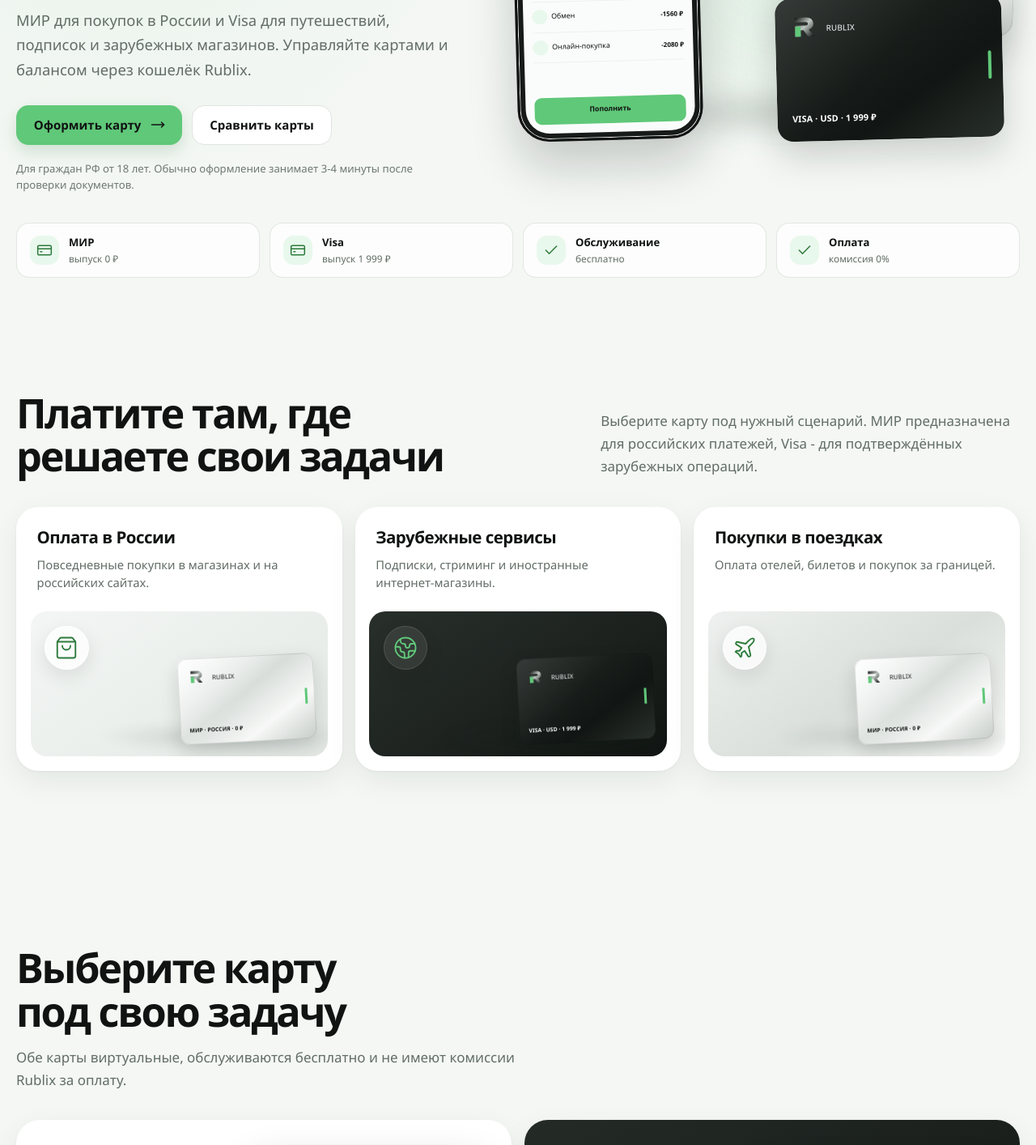
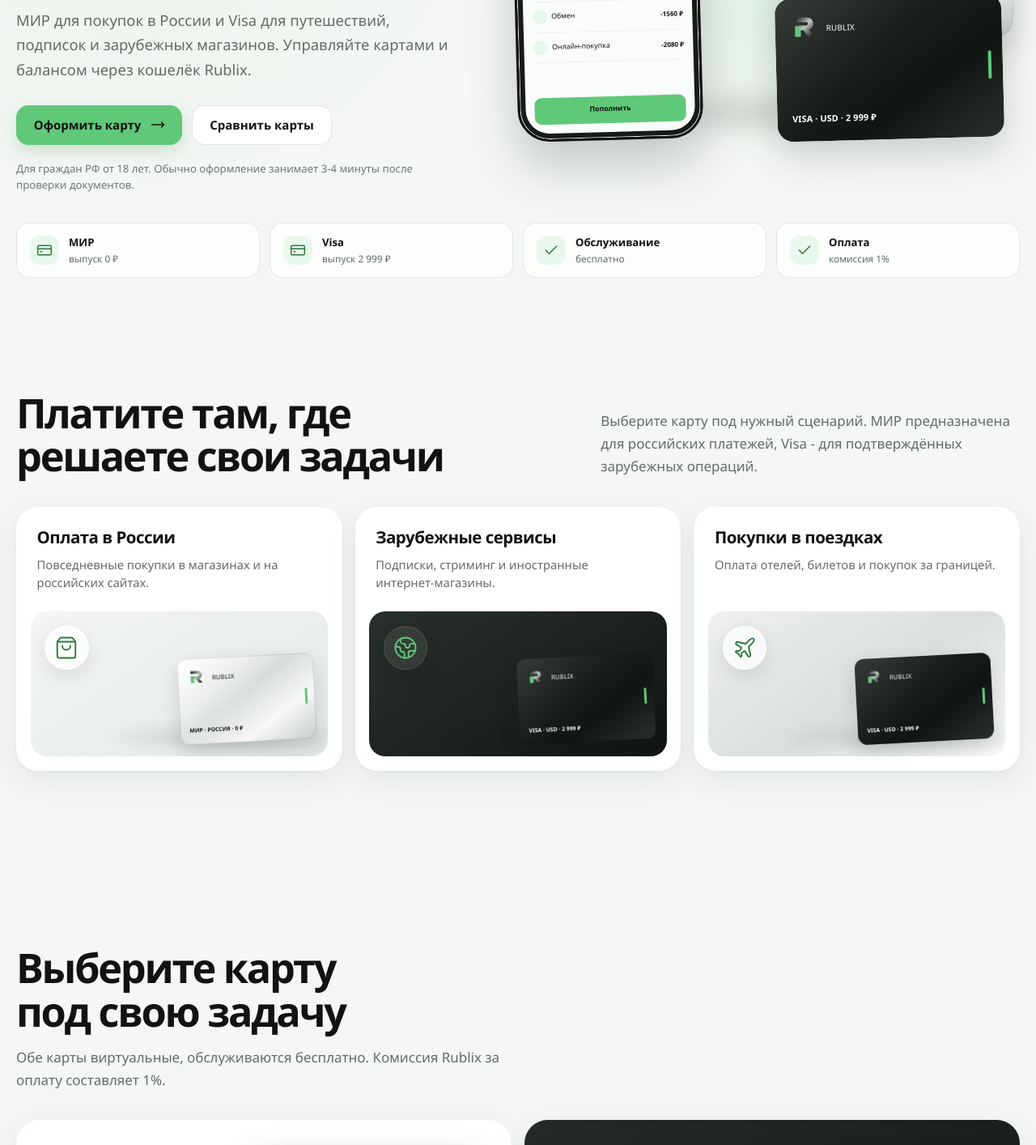
Before and after one commit to arseniy-io/rublix-landing, a Next.js app: page /ru in a window 1280 px wide. Shown: the part 540-1954 px from the top of the page at 81% size. Built offline with nearby package versions, Linux system fonts and the light colour scheme.

Commit message:
Update Visa price and card payment fee

```diff
--- a/src/components/landing/LandingPage.tsx
+++ b/src/components/landing/LandingPage.tsx
@@ -162,7 +162,7 @@
               <h3>{item.title}</h3>
               <p>{item.description}</p>
             </div>
-            <ScenarioVisual icon={item.icon} tone={item.tone} />
+            <ScenarioVisual icon={item.icon} tone={item.tone} cardKind={item.cardKind} />
           </article>
         ))}
       </div>
--- a/src/components/landing/Visuals.tsx
+++ b/src/components/landing/Visuals.tsx
@@ -2,6 +2,7 @@
 
 import { Brand } from "@/components/landing/Brand";
 import { LandingIcon } from "@/components/landing/LandingIcon";
+import { VISA_ISSUE_PRICE } from "@/content/productFacts";
 import type { IconName } from "@/content/types";
 
 interface PaymentCardProps {
@@ -21,7 +22,7 @@
       <Brand compact inverse={!isMir} />
       <span className="payment-card__accent" />
       <span className="payment-card__caption">
-        {isMir ? "МИР · РОССИЯ · 0 ₽" : "VISA · USD · 1 999 ₽"}
+        {isMir ? "МИР · РОССИЯ · 0 ₽" : `VISA · USD · ${VISA_ISSUE_PRICE}`}
       </span>
     </div>
   );
@@ -77,15 +78,16 @@
 interface ScenarioVisualProps {
   icon: IconName;
   tone: "light" | "dark" | "neutral";
+  cardKind: "mir" | "visa";
 }
 
-export function ScenarioVisual({ icon, tone }: ScenarioVisualProps) {
+export function ScenarioVisual({ icon, tone, cardKind }: ScenarioVisualProps) {
   return (
     <div className={`scenario-visual scenario-visual--${tone}`} aria-hidden="true">
       <span className="scenario-visual__orb">
         <LandingIcon name={icon} size={30} strokeWidth={1.5} />
       </span>
-      <PaymentCard kind={tone === "dark" ? "visa" : "mir"} compact />
+      <PaymentCard kind={cardKind} compact />
       <span className="scenario-visual__line" />
     </div>
   );
--- a/src/content/local/ru.ts
+++ b/src/content/local/ru.ts
@@ -1,4 +1,5 @@
 import type { LandingContent } from "@/content/types";
+import { CARD_PAYMENT_FEE, VISA_ISSUE_PRICE } from "@/content/productFacts";
 
 const ACCOUNT_URL = "https://lk.rublix-wallet.com";
 const SUPPORT_URL = "https://t.me/rublix_support";
@@ -8,7 +9,7 @@
   metadata: {
     title: "Rublix - виртуальные карты МИР и Visa для оплат в России и за рубежом",
     description:
-      "Один кошелёк и две виртуальные карты: бесплатная МИР для России и Visa за 1 999 ₽ для зарубежных сервисов, подписок и поездок.",
+      `Один кошелёк и две виртуальные карты: бесплатная МИР для России и Visa за ${VISA_ISSUE_PRICE} для зарубежных сервисов, подписок и поездок.`,
   },
   links: {
     account: ACCOUNT_URL,
@@ -48,9 +49,9 @@
     note: "Для граждан РФ от 18 лет. Обычно оформление занимает 3-4 минуты после проверки документов.",
     facts: [
       { icon: "card", label: "МИР", value: "выпуск 0 ₽" },
-      { icon: "card", label: "Visa", value: "выпуск 1 999 ₽" },
+      { icon: "card", label: "Visa", value: `выпуск ${VISA_ISSUE_PRICE}` },
       { icon: "check", label: "Обслуживание", value: "бесплатно" },
-      { icon: "check", label: "Оплата", value: "комиссия 0%" },
+      { icon: "check", label: "Оплата", value: `комиссия ${CARD_PAYMENT_FEE}` },
     ],
   },
   scenarios: {
@@ -63,24 +64,27 @@
         title: "Оплата в России",
         description: "Повседневные покупки в магазинах и на российских сайтах.",
         tone: "light",
+        cardKind: "mir",
       },
       {
         icon: "globe",
         title: "Зарубежные сервисы",
         description: "Подписки, стриминг и иностранные интернет-магазины.",
         tone: "dark",
+        cardKind: "visa",
       },
       {
         icon: "plane",
         title: "Покупки в поездках",
         description: "Оплата отелей, билетов и покупок за границей.",
         tone: "neutral",
+        cardKind: "visa",
       },
     ],
   },
   cards: {
     title: "Выберите карту под свою задачу",
-    intro: "Обе карты виртуальные, обслуживаются бесплатно и не имеют комиссии Rublix за оплату.",
+    intro: `Обе карты виртуальные, обслуживаются бесплатно. Комиссия Rublix за оплату составляет ${CARD_PAYMENT_FEE}.`,
     items: [
       {
         kind: "mir",
@@ -90,7 +94,7 @@
         currency: "Рубли",
         features: [
           { label: "Обслуживание", value: "Бесплатно" },
-          { label: "Комиссия за оплату", value: "0%" },
+          { label: "Комиссия за оплату", value: CARD_PAYMENT_FEE },
           { label: "Мобильная оплата", value: "Mir Pay" },
           { label: "Лимит за операцию", value: "100 000 ₽" },
           { label: "Лимит в сутки", value: "200 000 ₽" },
@@ -106,11 +110,11 @@
         kind: "visa",
         name: "Карта Visa",
         purpose: "Для зарубежных сайтов, подписок, поездок и покупок за границей.",
-        price: "1 999 ₽",
+        price: VISA_ISSUE_PRICE,
         currency: "USD",
         features: [
           { label: "Обслуживание", value: "Бесплатно" },
-          { label: "Комиссия за оплату", value: "0%" },
+          { label: "Комиссия за оплату", value: CARD_PAYMENT_FEE },
           { label: "Мобильная оплата", value: "Apple Pay и Google Pay" },
           { label: "Лимит за операцию", value: "50 000 $" },
           { label: "География", value: "Не работает в Украине и Беларуси" },
@@ -189,20 +193,20 @@
   },
   tariffs: {
     title: "Основные тарифы и лимиты",
-    snapshot: "Условия на 30 августа 2026 года",
+    snapshot: "Условия на 1 сентября 2026 года",
     intro: "Перед оформлением проверьте актуальные значения в личном кабинете.",
     summary: [
       { icon: "card", label: "МИР", value: "0 ₽" },
-      { icon: "card", label: "Visa", value: "1 999 ₽" },
+      { icon: "card", label: "Visa", value: VISA_ISSUE_PRICE },
       { icon: "wallet", label: "Пополнение", value: "0%" },
-      { icon: "check", label: "Оплата", value: "0%" },
+      { icon: "check", label: "Оплата", value: CARD_PAYMENT_FEE },
       { icon: "send", label: "Вывод рублей", value: "0%" },
     ],
     cardsTitle: "Лимиты карт",
     cardRows: [
-      { label: "Выпуск", mir: "0 ₽", visa: "1 999 ₽" },
+      { label: "Выпуск", mir: "0 ₽", visa: VISA_ISSUE_PRICE },
       { label: "Обслуживание", mir: "Бесплатно", visa: "Бесплатно" },
-      { label: "Комиссия за оплату", mir: "0%", visa: "0%" },
+      { label: "Комиссия за оплату", mir: CARD_PAYMENT_FEE, visa: CARD_PAYMENT_FEE },
       { label: "За операцию", mir: "100 000 ₽", visa: "50 000 $" },
       { label: "В сутки", mir: "200 000 ₽", visa: "Не указано" },
       { label: "В месяц", mir: "200 000 ₽", visa: "Не указано" },
@@ -270,7 +274,7 @@
       },
       {
         question: "Сколько стоит выпуск?",
-        answer: "Карта МИР оформляется бесплатно. Выпуск Visa стоит 1 999 ₽.",
+        answer: `Карта МИР оформляется бесплатно. Выпуск Visa стоит ${VISA_ISSUE_PRICE}.`,
       },
       {
         question: "Есть ли плата за обслуживание?",
@@ -278,7 +282,7 @@
       },
       {
         question: "Есть ли комиссия за оплату картой?",
-        answer: "Комиссия Rublix за оплату картами МИР и Visa составляет 0%.",
+        answer: `Комиссия Rublix за оплату картами МИР и Visa составляет ${CARD_PAYMENT_FEE}.`,
       },
       {
         question: "Как пополнить кошелёк?",
--- /dev/null
+++ b/src/content/productFacts.ts
@@ -0,0 +1,2 @@
+export const VISA_ISSUE_PRICE = "2 999 ₽";
+export const CARD_PAYMENT_FEE = "1%";
--- a/src/content/types.ts
+++ b/src/content/types.ts
@@ -57,6 +57,7 @@
       title: string;
       description: string;
       tone: "light" | "dark" | "neutral";
+      cardKind: "mir" | "visa";
     }>;
   };
   cards: {
```
Also changed, not shown: 1 other file (tests, documents, lock files or other folders).
